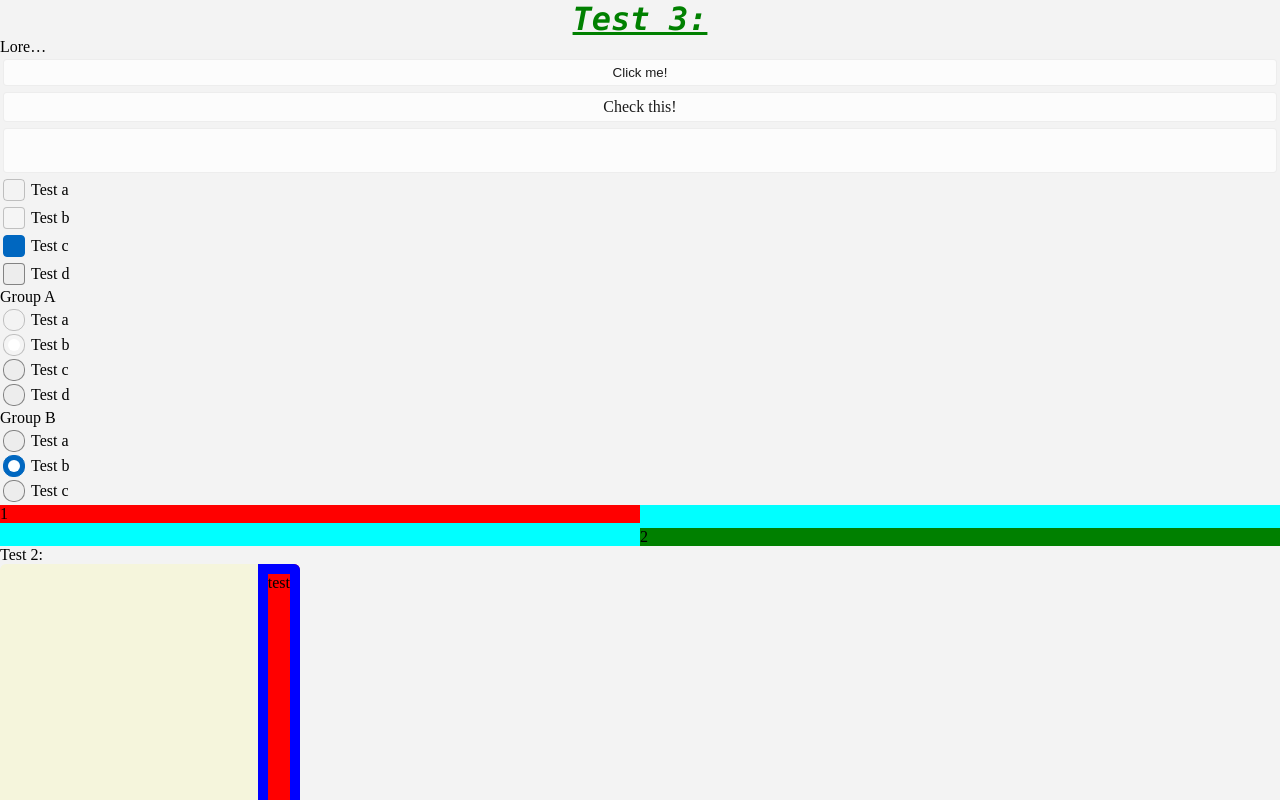
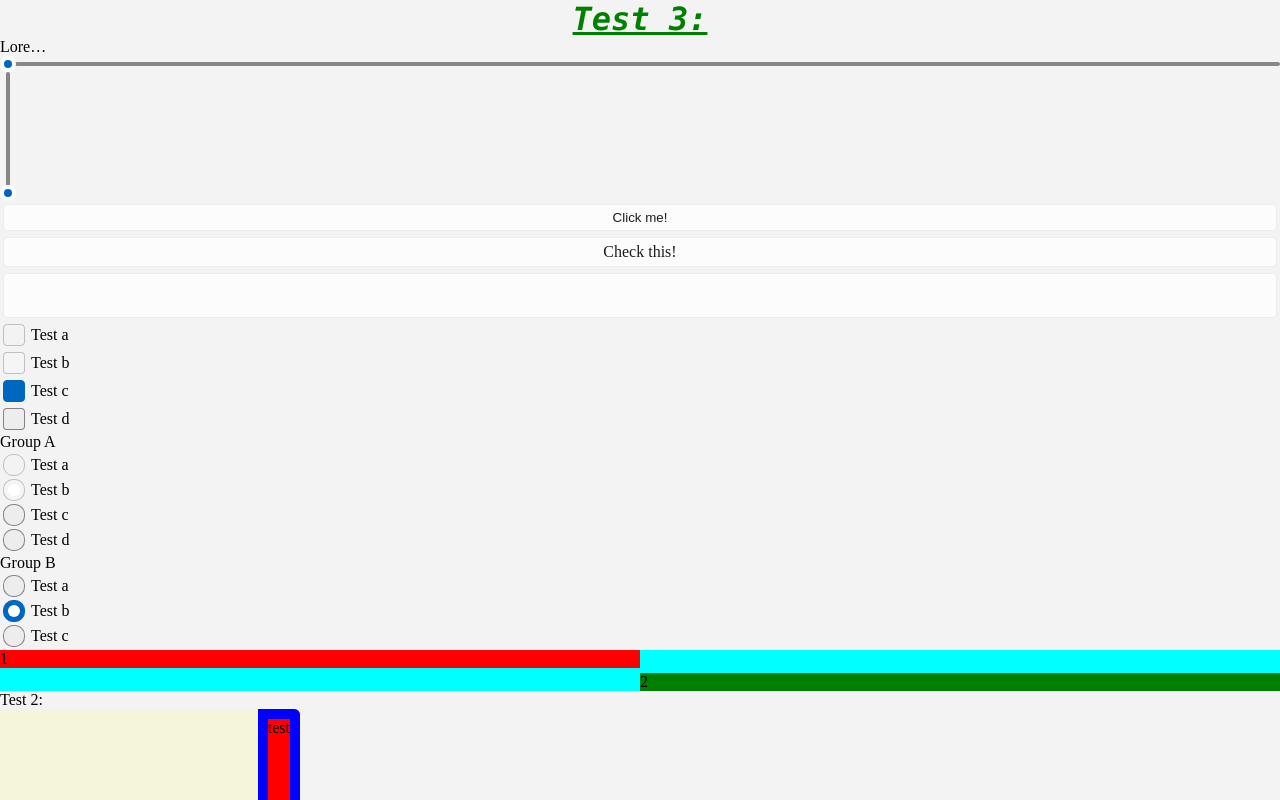
Before and after one commit to ecsanadi/xaml-ui, an Angular app: page / in a window 1280 px wide. Shown: the top 800 px of the page. Built offline with nearby package versions, Linux system fonts and the light colour scheme.

Commit message:
Added Slider

```diff
--- a/src/app/app.component.html
+++ b/src/app/app.component.html
@@ -9,6 +9,9 @@
       exercitation ullamco laboris nisi ut aliquip ex ea commodo consequat. Duis aute irure dolor in reprehenderit in
       voluptate velit esse cillum dolore eu fugiat nulla pariatur. Excepteur sint occaecat cupidatat non proident, sunt
       in culpa qui officia deserunt mollit anim id est laborum.</TextBlock>
+
+    <Slider/>
+    <Slider Orientation="Vertical"/>
 
     <Button Margin="3px" ToolTipService-ToolTip="This is a tooltip!">
       Click me!
--- a/src/app/app.component.ts
+++ b/src/app/app.component.ts
@@ -11,12 +11,13 @@ import { ToolTipService } from './layout/ToolTipService';
 import { RadioButton, RadioButtonGroup } from './inputs/RadioButton';
 import { ToggleButton } from "./inputs/ToggleButton";
 import { FontIcon } from "./indicators/FontIcon";
+import { Slider } from "./inputs/Slider";
 
 @Component({
   selector: 'app-root',
   templateUrl: './app.component.html',
   styleUrl: './app.component.scss',
-  imports: [Border, StackPanel, Grid, Button, ScrollViewer, XamlRoot, TextBlock, Button, CheckBox, ToolTipService, RadioButton, RadioButtonGroup, ToggleButton, FontIcon]
+  imports: [Border, StackPanel, Grid, Button, ScrollViewer, XamlRoot, TextBlock, Button, CheckBox, ToolTipService, RadioButton, RadioButtonGroup, ToggleButton, FontIcon, Slider]
 })
 export class AppComponent {
   title = 'xaml-ui';
--- a/src/app/inputs/Common.scss
+++ b/src/app/inputs/Common.scss
@@ -1,15 +1,21 @@
 $ControlBorderThickness: 1px;
 $ControlCornerRadius: 4px;
+$ControlFastAnimationDuration: 0.167s;
 
 $ControlFillColorDefaultLight: #FFFFFFB3;
 $ControlFillColorSecondaryLight: #F9F9F980;
 $ControlFillColorTertiaryLight: #F9F9F94D;
 $ControlFillColorDisabledLight: #F9F9F94D;
 
+$ControlSolidFillColorDefaultLight: #FFFFFFFF;
+
 $ControlAltFillColorSecondaryLight: #00000006;
 $ControlAltFillColorTertiaryLight: #0000000F;
 $ControlAltFillColorQuarternaryLight: #00000018;
 $ControlAltFillColorDisabledLight: #FFFFFF00;
+
+$ControlStrongFillColorDefaultLight: #00000072;
+$ControlStrongFillColorDisabledLight: #00000051;
 
 $ControlFillColorTransparentLight: #FFFFFF00;
 $SubtleFillColorTransparentLight: #FFFFFF00;
@@ -22,6 +28,7 @@ $AccentFillColorDisabledLight: #FFFFFF37;
 $ControlStrokeColorDefaultLight: #0000000F;
 $ControlStrongStrokeColorDefaultLight: #00000072;
 $ControlStrongStrokeColorDisabledLight: #00000037;
+$ControlStrokeColorOnAccentDefaultLight: #FFFFFF14;
 
 $TextFillColorPrimaryLight: #000000E4;
 $TextFillColorSecondaryLight: #0000009E;
@@ -36,10 +43,15 @@ $ControlFillColorSecondaryDark: #FFFFFF15;
 $ControlFillColorTertiaryDark: #FFFFFF08;
 $ControlFillColorDisabledDark: #FFFFFF0B;
 
+$ControlSolidFillColorDefaultDark: #454545FF;
+
 $ControlAltFillColorSecondaryDark: #00000019;
 $ControlAltFillColorTertiaryDark: #FFFFFF0B;
 $ControlAltFillColorQuarternaryDark: #FFFFFF12;
 $ControlAltFillColorDisabledDark: #FFFFFF00;
+
+$ControlStrongFillColorDefaultDark: #FFFFFF8B;
+$ControlStrongFillColorDisabledDark: #FFFFFF3F;
 
 $ControlFillColorTransparentDark: #FFFFFF00;
 $SubtleFillColorTransparentDark: #FFFFFF00;
@@ -52,6 +64,7 @@ $AccentFillColorDisabledDark: #FFFFFF28;
 $ControlStrokeColorDefaultDark: #FFFFFF12;
 $ControlStrongStrokeColorDefaultDark: #FFFFFF8B;
 $ControlStrongStrokeColorDisabledDark: #FFFFFF28;
+$ControlStrokeColorOnAccentDefaultDark: #FFFFFF14;
 
 $TextFillColorPrimaryDark: #FFFFFFFF;
 $TextFillColorSecondaryDark: #FFFFFFC5;
--- /dev/null
+++ b/src/app/inputs/Slider.scss
@@ -0,0 +1,92 @@
+@use 'Common.scss' as common;
+
+:host {
+  display: grid;
+}
+
+input {
+  display: grid;
+  -webkit-appearance: none;
+  appearance: none;
+
+  background-color: common.$ControlStrongFillColorDefaultLight;
+  border-radius: 2px;
+
+  outline: none;
+
+  &.horizontal {
+    height: 4px;
+    margin: 6px 0px;
+  }
+
+  &.vertical {
+    width: 4px;
+    margin: 0px 6px;
+
+    writing-mode: vertical-lr;
+    direction: rtl;
+    vertical-align: middle;
+  }
+
+  @media (prefers-color-scheme: dark) {
+    background-color: common.$ControlStrongFillColorDefaultDark;
+  }
+
+  &::-webkit-slider-thumb {
+    -webkit-appearance: none;
+    appearance: none;
+
+    border-radius: 50%;
+    width: 16px;
+    height: 16px;
+    border-style: solid;
+    border-width: 4px;
+
+    outline: 1px solid common.$ControlStrokeColorOnAccentDefaultDark;
+    border-color: common.$ControlSolidFillColorDefaultLight;
+    background-color: common.$AccentFillColorDefaultLight;
+    transition: border-width common.$ControlFastAnimationDuration;
+
+    @media (prefers-color-scheme: dark) {
+      border-color: common.$ControlSolidFillColorDefaultDark;
+      background-color: common.$AccentFillColorDefaultDark;
+    }
+  }
+
+  &:not(:disabled)::-webkit-slider-thumb {
+    &:hover {
+      border-width: 3px;
+      background-color: common.$AccentFillColorSecondaryLight;
+
+      @media (prefers-color-scheme: dark) {
+        background-color: common.$AccentFillColorSecondaryDark;
+      }
+    }
+
+    &:active {
+      border-width: 5px;
+      background-color: common.$AccentFillColorTertiaryLight;
+
+      @media (prefers-color-scheme: dark) {
+        background-color: common.$AccentFillColorTertiaryDark;
+      }
+    }
+  }
+
+  &:disabled {
+    background-color: common.$ControlStrongFillColorDisabledLight;
+
+    @media (prefers-color-scheme: dark) {
+      background-color: common.$ControlStrongFillColorDisabledDark;
+    }
+
+    &::-webkit-slider-thumb {
+      border-width: 2px;
+      background-color: common.$AccentFillColorDisabledLight;
+
+      @media (prefers-color-scheme: dark) {
+        background-color: common.$AccentFillColorDisabledDark;
+      }
+    }
+  }
+}
--- /dev/null
+++ b/src/app/inputs/Slider.ts
@@ -0,0 +1,30 @@
+import { Component, EventEmitter, HostBinding, Input, Output } from "@angular/core";
+import { FrameworkElement } from "../layout/FrameworkElement";
+import { Orientation } from "../layout/Common";
+
+@Component({
+  selector: 'Slider',
+  template: `<input type="range"
+    [min]="Minimum"
+    [max]="Maximum"
+    [value]="Value"
+    [step]="StepFrequency"
+    (change)="onValueChange($event)"
+    [disabled]="!IsEnabled"
+    [className]="Orientation.toLowerCase()">`,
+  styleUrl: 'Slider.scss'
+})
+export class Slider extends FrameworkElement {
+  @Input() Minimum: number = 0.0;
+  @Input() Maximum: number = 1.0;
+  @Input() StepFrequency: number = 0.01;
+  @Input() Value: number = 0.0;
+  @Output() ValueChange = new EventEmitter<number>();
+  @Input() IsEnabled = true;
+  @Input() Orientation: Orientation = 'Horizontal';
+
+  onValueChange(event: Event) {
+    this.Value = parseFloat((event.target as HTMLInputElement).value);
+    this.ValueChange.emit(this.Value);
+  }
+}
```
